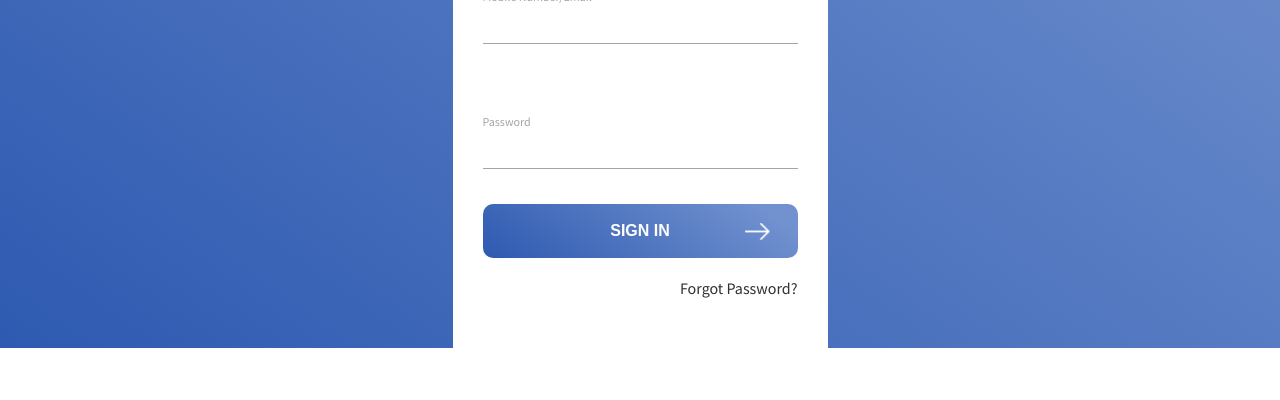
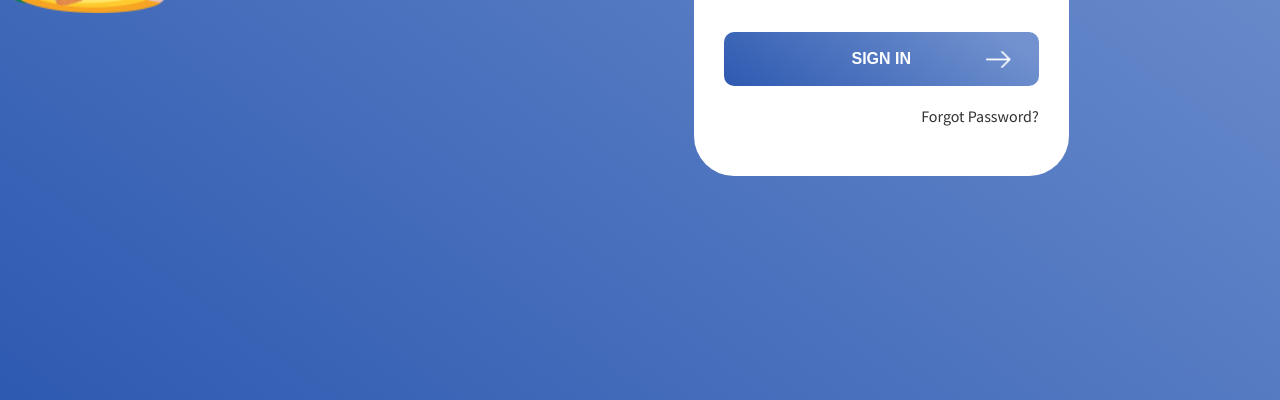
Before and after one commit to JuanBarco4/Login2, a plain HTML site: page index.html in a window 1280 px wide. Shown: the part 400-800 px from the top of the page. Drawn offline with Linux system fonts and the light colour scheme.

Commit message:
Update index.html

```diff
--- a/index.html
+++ b/index.html
@@ -10,7 +10,8 @@
     <link href="https://fonts.googleapis.com/css2?family=Source+Sans+Pro:wght@200;300;400&display=swap" rel="stylesheet">
     <link rel="stylesheet" href="css/configuraciongeneral.css">
     <link rel="stylesheet" href="css/login-movil-2.css">
-    <link rel="stylesheet" href="css/movil.css">
+    <link rel="stylesheet" href="css/loginV2-tableta.css" media="(min-width: 768px)">
+    <link rel="stylesheet" href="css/loginV2-desktop.css" media="(min-width: 1280px)">
 
 </head>
 <body>
```
